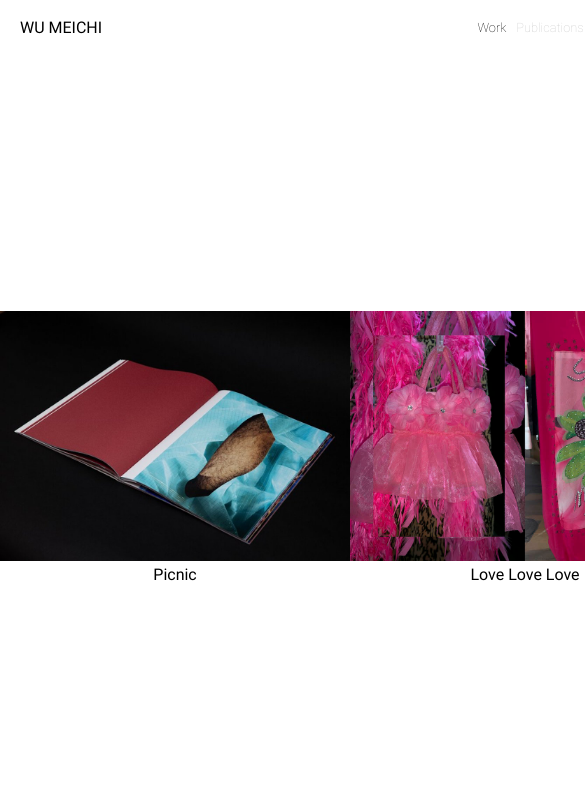
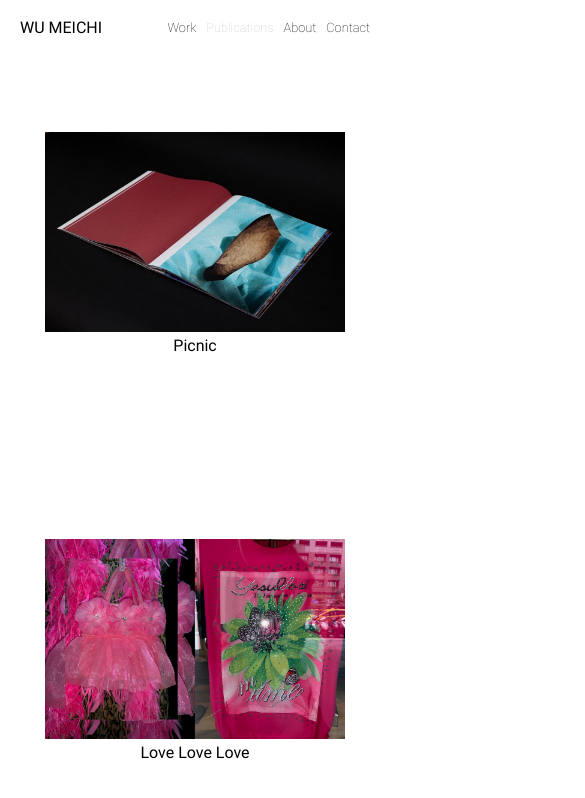
Before and after one commit to icansleep24hrs/wumeichi, a website: page pages/publications.html in a window 390 px wide. Shown: the top 798 px of the page, 585 px wide, since content can reach past the window. Drawn offline with Linux system fonts and the light colour scheme.

Commit message:
Add pub page mobile styles

```diff
--- a/style.css
+++ b/style.css
@@ -427,11 +427,11 @@ input {
         gap: 40px;
     }
 
-    .work-main {
+    .work-main, .pub-main {
         grid-template-columns: 1fr;
     }
 
-    .work-link-container {
+    .work-link-container, .pub-link-container {
         grid-column: 1 / 2;
     }
 }
@@ -455,6 +455,11 @@ input {
         font-size: 0.8rem;
         gap: 10px;
     }
+
+    .pub-link-container img {
+        width: 300px;
+        height: 200px;
+    }
 }
 
 @media only screen and (max-width: 370px) {
```
